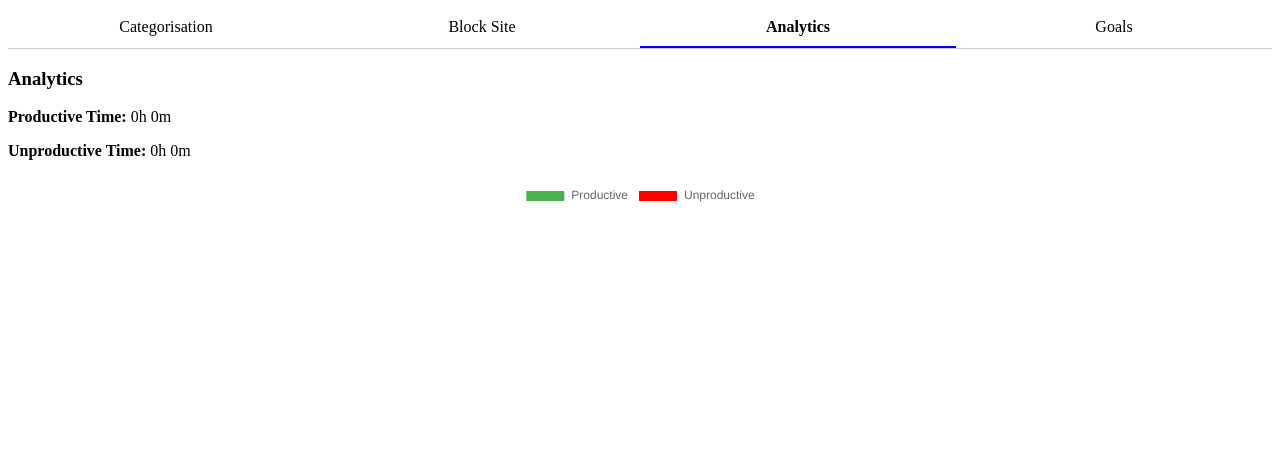
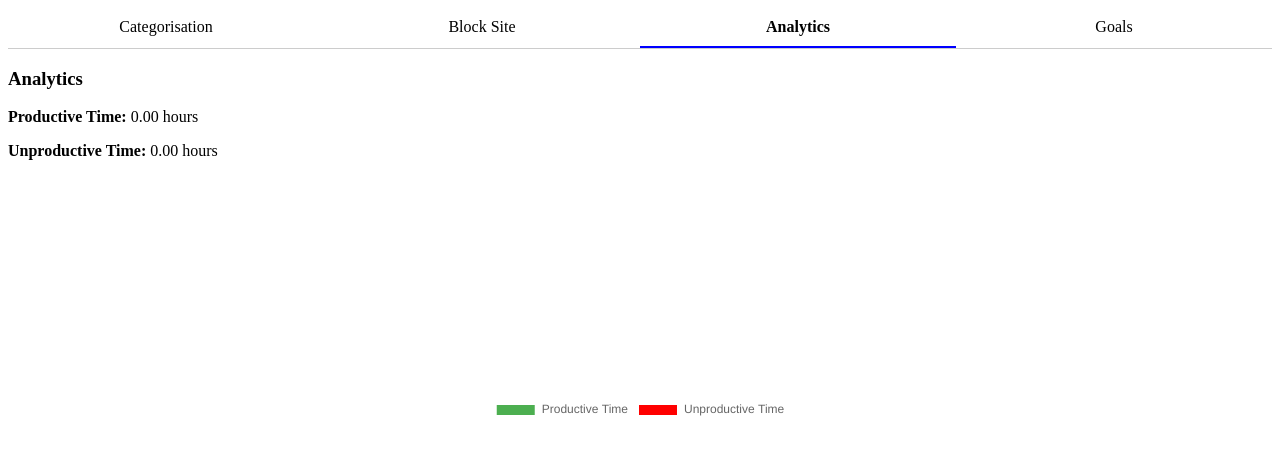
Before and after one commit to mohammed03p/webtime-pro, a Vue app: page / in a window 1280 px wide. Both pictures are taken after a click on the element "Analytics". Shown: the top 454 px of the page. Built offline with nearby package versions, Linux system fonts and the light colour scheme; the HTML template or start-up script is replaced by a standard one.

Commit message:
analytics tab showing total time corrrectly

```diff
--- a/popup.html
+++ b/popup.html
@@ -8,6 +8,6 @@
 </head>
 <body>
     <div id="app"></div>
-    <script type="module" src="./dist/assets/main-BsJiLGZE.js"></script>
+    <script type="module" src="./dist/assets/main-DxKNT5rh.js"></script>
 </body>
 </html>
--- a/src/components/AnalyticsTab.vue
+++ b/src/components/AnalyticsTab.vue
@@ -1,5 +1,5 @@
 <script setup>
-import { ref, onMounted } from "vue";
+import { ref, onMounted, nextTick } from "vue";
 import { Chart, registerables } from "chart.js";
 
 Chart.register(...registerables);
@@ -8,35 +8,35 @@ const productiveTime = ref(0);
 const unproductiveTime = ref(0);
 let chartInstance = null;
 
-onMounted(() => {
-  loadAnalytics();
-});
+// Load and calculate data
+const loadTimeData = () => {
+  chrome.storage.local.get(["siteCategories", "timeLogs"], (data) => {
+    const siteCategories = data.siteCategories || {};
+    const timeLogs = data.timeLogs || {};
 
-const loadAnalytics = () => {
-  chrome.storage.local.get(["timeLogs", "siteCategories"], (data) => {
-    const timeLogs = data.timeLogs || {};
-    const siteCategories = data.siteCategories || {};
-
-    productiveTime.value = 0;
-    unproductiveTime.value = 0;
+    let productive = 0;
+    let unproductive = 0;
 
     for (const site in timeLogs) {
-      const timeSpent = timeLogs[site];
       const category = siteCategories[site] || "unclassified";
-
       if (category === "productive") {
-        productiveTime.value += timeSpent;
+        productive += timeLogs[site];
       } else if (category === "unproductive") {
-        unproductiveTime.value += timeSpent;
+        unproductive += timeLogs[site];
       }
     }
 
-    drawChart();
+    productiveTime.value = productive;
+    unproductiveTime.value = unproductive;
+
+    nextTick(() => drawChart()); // draw after DOM is updated
   });
 };
 
+// Create or update the chart
 const drawChart = () => {
-  const ctx = document.getElementById("analyticsChart");
+  const ctx = document.getElementById("timeChart");
+
   if (!ctx) return;
 
   if (chartInstance) {
@@ -46,43 +46,43 @@ const drawChart = () => {
   chartInstance = new Chart(ctx, {
     type: "doughnut",
     data: {
-      labels: ["Productive", "Unproductive"],
+      labels: ["Productive Time", "Unproductive Time"],
       datasets: [{
         data: [productiveTime.value, unproductiveTime.value],
-        backgroundColor: ["#4CAF50", "#FF0000"],
+        backgroundColor: ["#4CAF50", "#FF0000"]
       }]
     },
     options: {
       responsive: true,
-      maintainAspectRatio: false
+      maintainAspectRatio: false,
+      plugins: {
+        legend: {
+          position: 'bottom'
+        }
+      }
     }
   });
 };
 
-const formatTime = (seconds) => {
-  const hours = Math.floor(seconds / 3600);
-  const minutes = Math.floor((seconds % 3600) / 60);
-  return `${hours}h ${minutes}m`;
-};
+onMounted(() => {
+  loadTimeData();
+});
 </script>
 
 <template>
   <div>
     <h3>Analytics</h3>
+    <p><strong>Productive Time:</strong> {{ (productiveTime / 3600).toFixed(2) }} hours</p>
+    <p><strong>Unproductive Time:</strong> {{ (unproductiveTime / 3600).toFixed(2) }} hours</p>
 
-    <div>
-      <p><strong>Productive Time:</strong> {{ formatTime(productiveTime) }}</p>
-      <p><strong>Unproductive Time:</strong> {{ formatTime(unproductiveTime) }}</p>
+    <div style="height: 250px;">
+      <canvas id="timeChart"></canvas>
     </div>
-
-    <canvas id="analyticsChart" width="200" height="200"></canvas>
   </div>
 </template>
 
 <style scoped>
-canvas {
+#timeChart {
   max-width: 100%;
-  height: auto;
-  margin-top: 20px;
 }
 </style>
```
